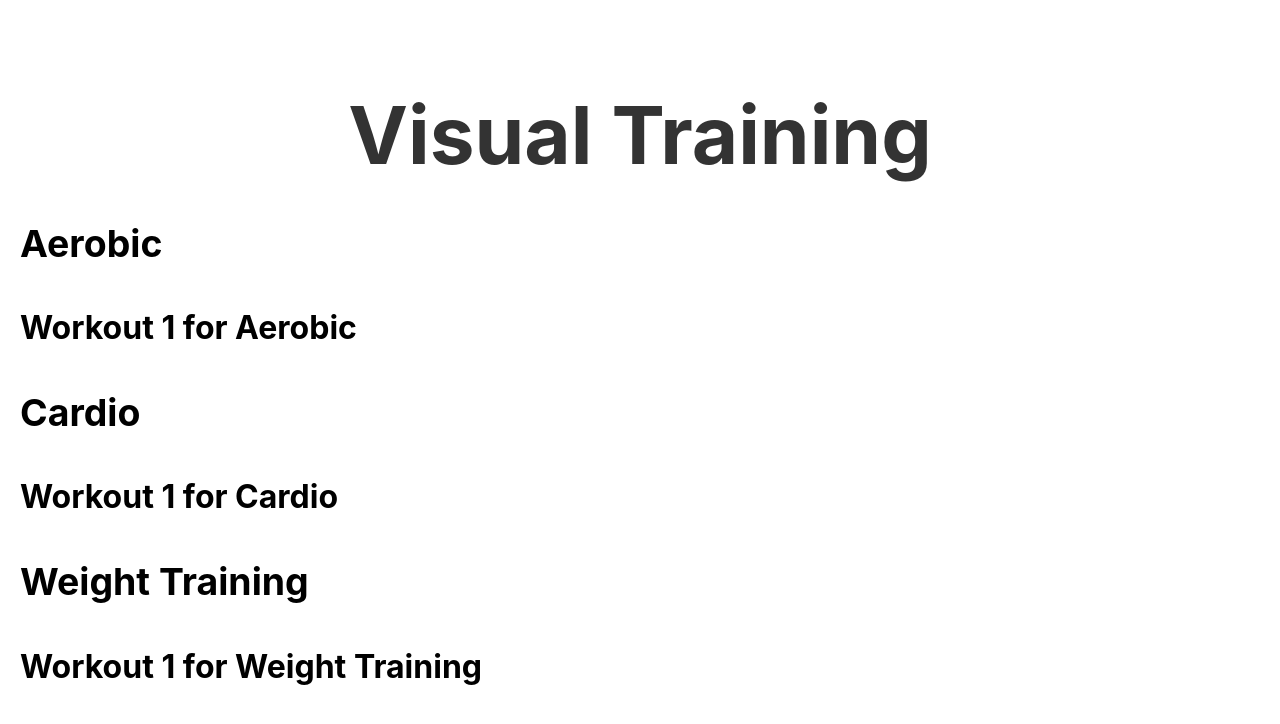
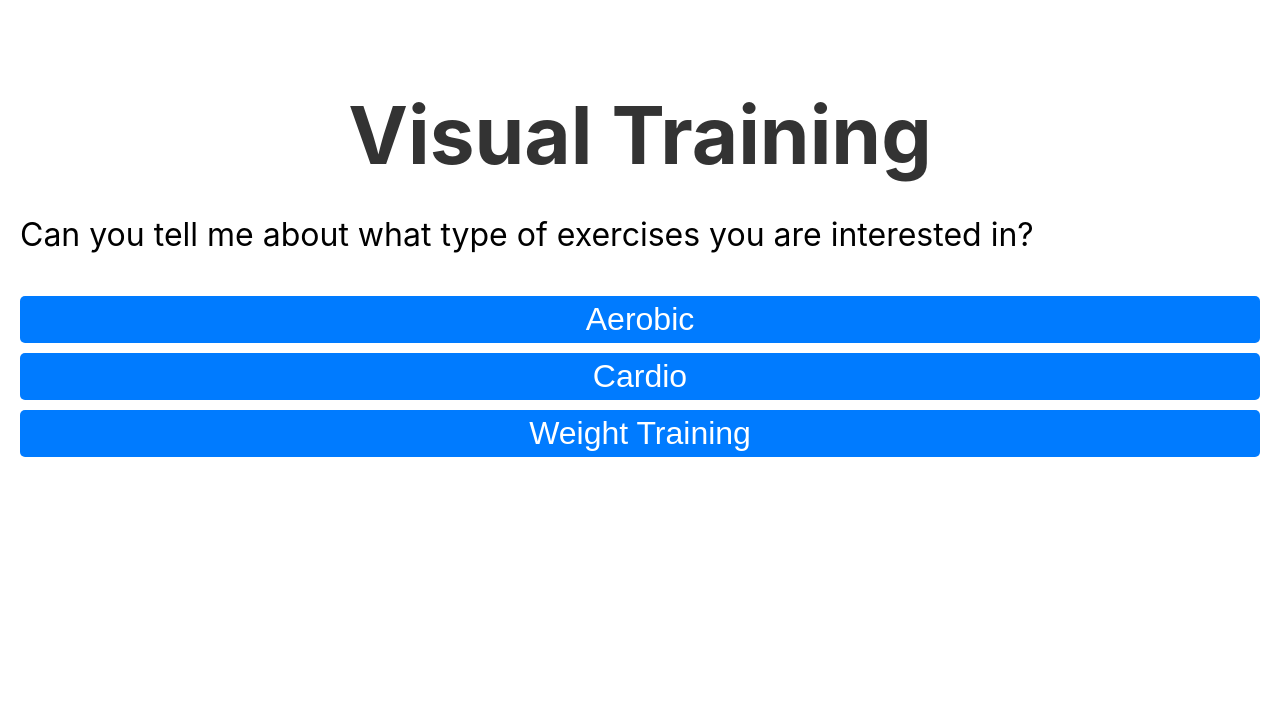
Before and after one commit to sisisi222/fitness_app, a React (Create React App) app in the folder client/: page /visual in a window 1280 px wide. Shown: the top 724 px of the page. Built offline with nearby package versions, Linux system fonts and the light colour scheme.

Commit message:
Updated functions video training for each types of exercise and users' level

```diff
--- a/client/src/components/visualTraining/VideoList.js
+++ b/client/src/components/visualTraining/VideoList.js
@@ -1,44 +1,92 @@
-import React from 'react';
+import React, { useState } from 'react';
 import VideoPlayer from './VideoPlayer';
 
 function VideoList() {
     const categories = [
         {
             title: "Aerobic",
-            videos: [
-                { id: "a44ayeoSfKM", title: "Workout 1 for Aerobic" },
+            levels: {
+                "Beginner": [
+                    { id: "WTUruNwUMFI", title: "Beginner Workout 1 for Aerobic" },
+                    { id: "hcHYG9ZpYug", title: "Beginner Workout 2 for Aerobic" }
+                ],
+                "Experienced": [
+                    { id: "X3Zp0h42J_w", title: "Experienced Workout 1 for Aerobic" }
+                ],
+                "Expert": [
+                    { id: "HpuwhAzrDZA", title: "Expert Workout 1 for Aerobic" }
                 ]
+            }
         },
         {
             title: "Cardio",
-            videos: [
-                { id: "fcN37TxBE_s", title: "Workout 1 for Cardio" },
+            levels: {
+                "Beginner": [
+                    { id: "fcN37TxBE_s", title: "Beginner Workout 1 for Cardio" }
+                ],
+                "Experienced": [
+                    { id: "wLYeRlyyncY", title: "Experienced Workout 1 for Cardio" },
+                    { id: "W3xemVqcGJo", title: "Experienced Workout 2 for Cardio" }
+                ],
+                "Expert": [
+                    { id: "WNUvx5y-1QE", title: "Expert Workout 1 for Cardio" }
                 ]
+            }
+
         },
         {
             title: "Weight Training",
-            videos: [
-                { id: "BNsKEG3hIzI", title: "Workout 1 for Weight Training" },
+            levels: {
+                "Beginner": [
+                    { id: "BNsKEG3hIzI", title: "Beginner Workout 1 for Weight Training" }
+                ],
+                "Experienced": [
+                    { id: "JyV7mUFSpXs", title: "Experienced Workout 1 for Weight Training" },
+                    { id: "SuajkDYlIRw", title: "Experienced Workout 2 for Weight Training" }
+                ],
+                "Expert": [
+                    { id: "XC3LJwbGteE", title: "Expert Workout 1 for Weight Training" }
                 ]
             }
+        }
     ];
+
+    const [selectedCategory, setSelectedCategory] = useState(null);
+    const [selectedLevel, setSelectedLevel] = useState(null);
 
     return (
         <div style={{ padding: '20px' }}>
             <h2>Visual Training</h2>
+            {!selectedCategory && <div>
+                <p>Can you tell me about what type of exercises you are interested in?</p>
                 {categories.map(category => (
-                <div key={category.title} style={{ marginBottom: '30px' }}>
-                    <h3>{category.title}</h3>
+                    <button key={category.title} onClick={() => setSelectedCategory(category.title)}>
+                        {category.title}
+                    </button>
+                ))}
+            </div>}
+
+            {selectedCategory && !selectedLevel && <div>
+                <p>What level are you?</p>
+                {["Beginner", "Experienced", "Expert"].map(level => (
+                    <button key={level} onClick={() => setSelectedLevel(level)}>
+                        {level}
+                    </button>
+                ))}
+            </div>}
+
+            {selectedCategory && selectedLevel && <div>
+                <p>Here are some videos for {selectedCategory} at {selectedLevel} level:</p>
                 <ul style={{ listStyleType: 'none', padding: 0 }}>
-                        {category.videos.map(video => (
+                    {categories.find(c => c.title === selectedCategory).levels[selectedLevel].map(video => (
                         <li key={video.id} style={{ marginBottom: '15px' }}>
                             <h4>{video.title}</h4>
                             <VideoPlayer videoId={video.id} />
                         </li>
                     ))}
                 </ul>
-                </div>
-            ))}
+            </div>}
+
         </div>
     );
 }
--- a/client/src/components/visualTraining/VideoPlayer.js
+++ b/client/src/components/visualTraining/VideoPlayer.js
@@ -5,8 +5,8 @@ import YouTube from 'react-youtube';
 function VideoPlayer({ videoId }) {
 
     const opts = {
-        height: '1600',
-        width: '1900',
+        height: '1500',
+        width: '1800',
         playerVars: {
             // https://developers.google.com/youtube/player_parameters
             autoplay: 1,
```
Lines whose indentation alone changed are shown as unchanged.
